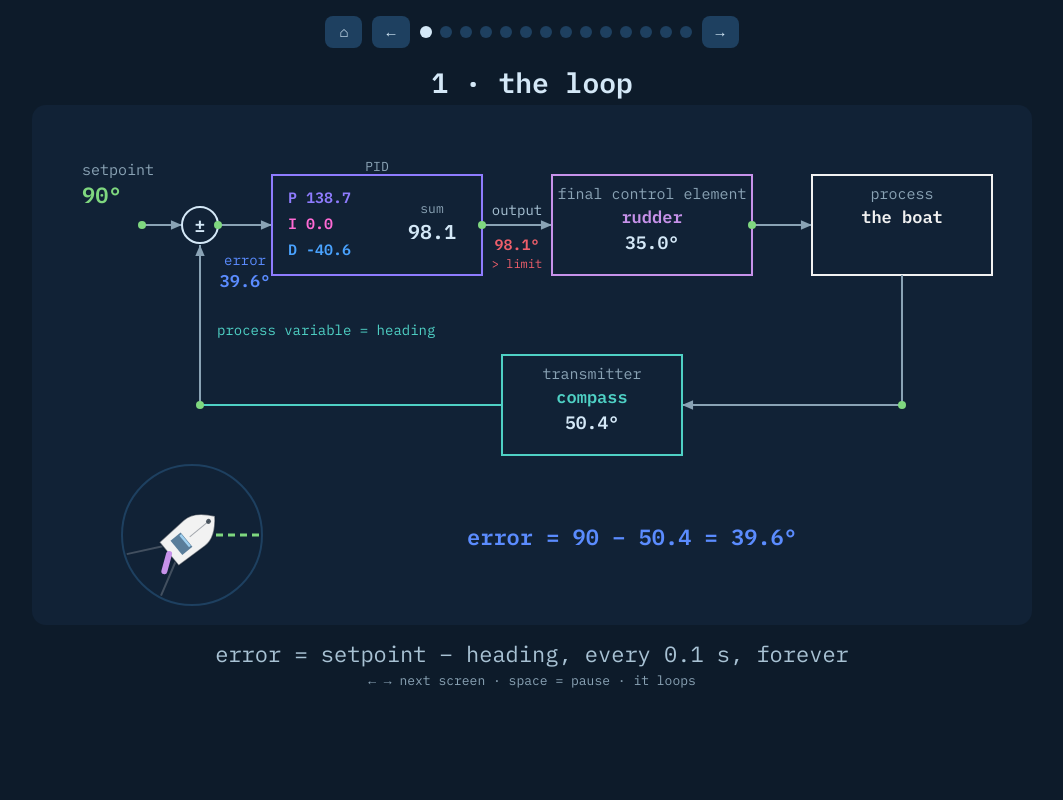
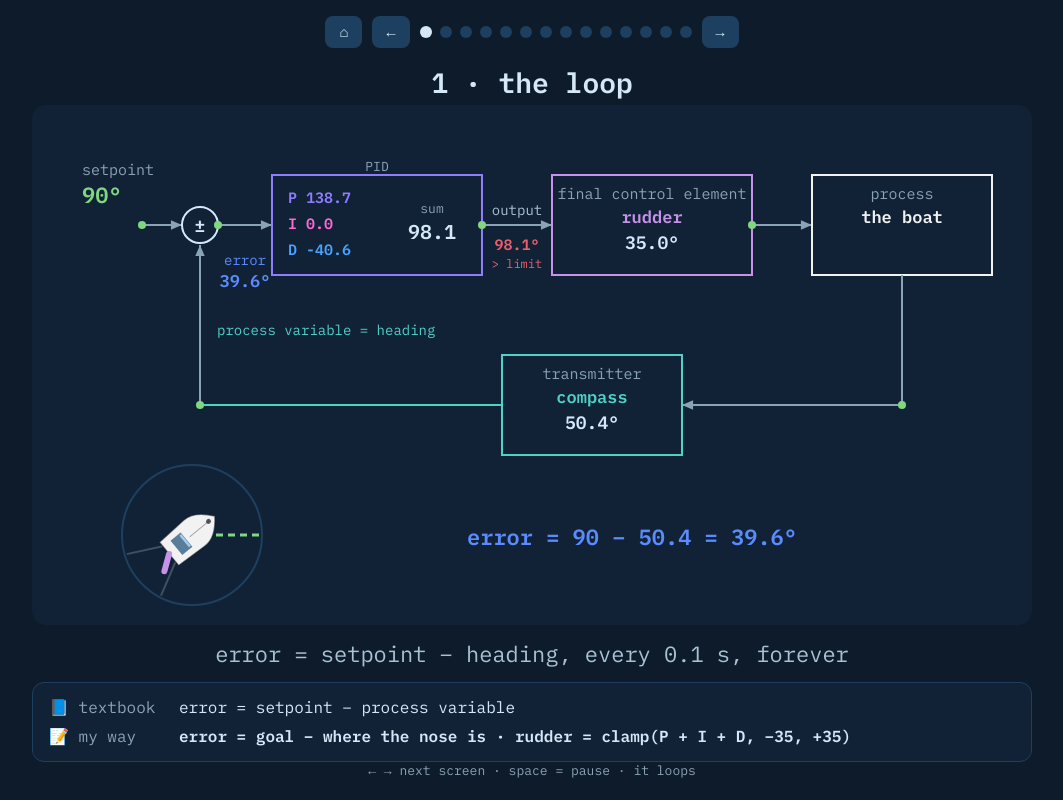
Before and after one commit to mahmutsalman/BoatControlLab, a plain HTML site: page pid.html in a window 1280 px wide. Shown: the whole page, without its empty margins (108-1171 px from the left). Drawn offline with Linux system fonts and the light colour scheme.

Commit message:
Lesson 2: every screen shows its formula two ways, textbook and mine (X × error, clamp)
The P calculator also shows rudder = clamp(X × error, −35, +35) and the
error above which the rudder is clamped (35 / X).

```diff
--- a/pid.html
+++ b/pid.html
@@ -18,6 +18,8 @@ h1{font-size:28px;margin:6px 0 4px}
 canvas{width:min(1000px,100%);background:var(--panel);border-radius:14px;display:block}
 .cap{font-size:22px;color:var(--say);margin:14px 0 4px;text-align:center}
 .hint{color:var(--dim);font-size:13px}
+.mine{display:none;width:min(1000px,100%);margin-top:10px;background:var(--panel);border:1px solid var(--line);border-radius:12px;padding:10px 16px;font-size:16px;line-height:1.8}
+.mine .k{color:var(--dim);display:inline-block;min-width:130px}
 .calc{display:none;width:min(1000px,100%);margin-top:14px;background:var(--panel);border:1px solid var(--line);border-radius:14px;padding:14px 18px}
 .calc h3{margin:0 0 8px;font-size:18px}
 .calc label{display:flex;gap:12px;align-items:center;margin:6px 0;color:var(--say)}
@@ -31,6 +33,7 @@ canvas{width:min(1000px,100%);background:var(--panel);border-radius:14px;display
 <h1 id="title"></h1>
 <canvas id="cv" width="1000" height="520"></canvas>
 <div class="cap" id="cap"></div>
+<div class="mine" id="mine"></div>
 <div class="hint">← → next screen · space = pause · it loops</div>
 <div class="calc" id="calc">
   <h3>🧮 P calculator: drag the error and Kp</h3>
@@ -552,6 +555,30 @@ const SCREENS = [
   } },
 ];
 
+// ---------- the formulas, two ways: the textbook's and mine (X, Y, Z = how many rudder degrees per unit) ----------
+const CLAMP = "clamp(…, −35, +35) = Mathf.Clamp: the rudder can't go further";
+const FORMULAS = {
+  "the loop": ["error = setpoint − process variable", "error = goal − where the nose is · rudder = clamp(P + I + D, −35, +35)"],
+  "the parts, one by one": ["setpoint → ± → PID → output → final control element → process → transmitter", "goal → compare → brain → order → rudder → ship → compass → back"],
+  "what the order means": ["output = P + I + D", "sign = which way · size = how hard · rudder = clamp(order, −35, +35)"],
+  "P = Kp × error": ["P = Kp · e(t)", "P = X × error · X = rudder ° per 1° wrong (here X = 0.5) · rudder = clamp(P, −35, +35)"],
+  "P alone on the boat": ["P = Kp · e(t), Kp = 3", "rudder = clamp(3 × error, −35, +35) · above 35 / 3 = 11.7° wrong → always full 35°"],
+  "offset: P alone + wind": ["P = Kp · e(t) → steady-state error (offset)", "the wind needs 9° rudder · 9 = X × error → error must stay 9 / X"],
+  "I without wind": ["I = Ki · ∫ e(t) dt", "every 0.1 s: sum = sum + error × 0.1 · I = Y × sum (Y = 0.1)"],
+  "I = Ki × (error × time)": ["I = Ki · ∫ e(t) dt", "every 0.1 s: sum = sum + error × 0.1 · I = Y × sum · rudder = clamp(X·error + I, −35, +35)"],
+  "P + I on the boat, in the wind": ["u = Kp · e + Ki · ∫ e dt", "rudder = clamp(X × error + Y × sum, −35, +35) · X = 1, Y = 0.05"],
+  "D = Kd × slope": ["D = Kd · de(t)/dt", "D = Z × how fast the error changes = Z × (−turn) · Z = 6"],
+  "D on the boat = the brake": ["u = Kp · e + Kd · de/dt", "rudder = clamp(X × error + Z × (−turn), −35, +35) · X = 3, Z = 6"],
+  "arrive from ONE side (like a limit)": ["more Kd → overdamped: no overshoot", "bigger Z = a stronger brake → never past 90°, but later"],
+  "each one ALONE": ["P = Kp·e · I = Ki·∫e dt · D = Kd·de/dt", "only X: works · only Y: swings · only Z: never moves (no turn → no brake)"],
+  "tuning: all three": ["u = Kp·e + Ki·∫e dt + Kd·de/dt", "rudder = clamp(X·error + Y·sum + Z·(−turn), −35, +35) · X 3.5, Y 0.1, Z 6"],
+};
+function showFormulas() {
+  const f = FORMULAS[SCREENS[idx].title], box = document.getElementById("mine");
+  if (!f) { box.style.display = "none"; return; }
+  box.style.display = "block";
+  box.innerHTML = `<span class="k">📘 textbook</span>${f[0]}<br><span class="k">📝 my way</span><b>${f[1]}</b>`;
+}
 // ---------- player ----------
 let idx = 0, t0 = performance.now(), paused = false, pausedAt = 0;
 const dots = document.getElementById("dots");
@@ -566,6 +593,7 @@ function show(i) {
   let showCalc = "none";
   if (SCREENS[idx].title === "P = Kp × error") { showCalc = "block"; }
   document.getElementById("calc").style.display = showCalc;
+  showFormulas();
 }
 document.getElementById("prev").onclick = e => { e.currentTarget.blur(); show(idx - 1); };
 document.getElementById("next").onclick = e => { e.currentTarget.blur(); show(idx + 1); };
@@ -611,11 +639,14 @@ function calcPaint() {
   let way = "straight";
   if (rudder > 0) { way = "turn RIGHT"; }
   if (rudder < 0) { way = "turn LEFT"; }
+  let clampAt = "   · X = 0: never turns";
+  if (kp > 0) { clampAt = "   · clamped when |error| > 35 / " + kp.toFixed(1) + " = " + fmt(35 / kp) + "°"; }
   document.getElementById("cErrV").textContent = error + "°";
   document.getElementById("cKpV").textContent = kp.toFixed(1);
   document.getElementById("cOut").innerHTML =
     `<span style="color:var(--p)">P</span> = Kp × error = ${kp.toFixed(1)} × ${error} = <b style="color:var(--p)">${fmt(p)}</b>${note}\n` +
-    `<span style="color:var(--rud)">rudder</span> = <b style="color:var(--rud)">${fmt(rudder)}°</b> → ${way}`;
+    `<span style="color:var(--rud)">rudder</span> = <b style="color:var(--rud)">${fmt(rudder)}°</b> → ${way}` +
+    `\n📝 rudder = clamp(${kp.toFixed(1)} × error, −35, +35)` + clampAt;
   // the rudder ruler: −35 … +35, the P order (may be outside) and the real rudder
   const cv = document.getElementById("cCv"), c = cv.getContext("2d"), r = window.devicePixelRatio || 1;
   cv.width = 960 * r; cv.height = 110 * r; c.setTransform(r, 0, 0, r, 0, 0);
```
